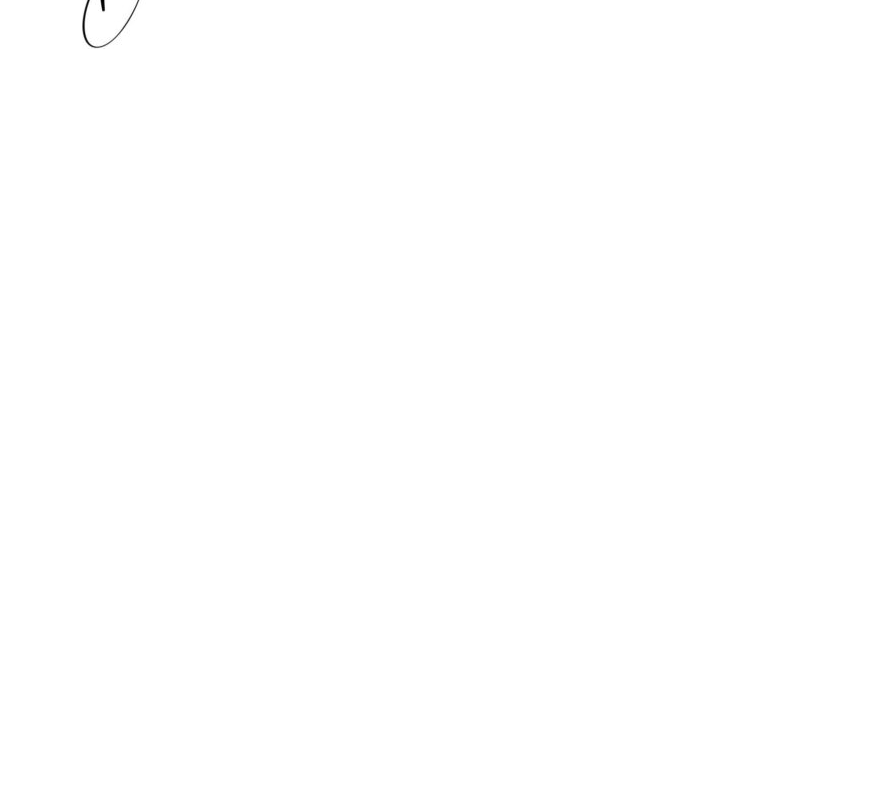
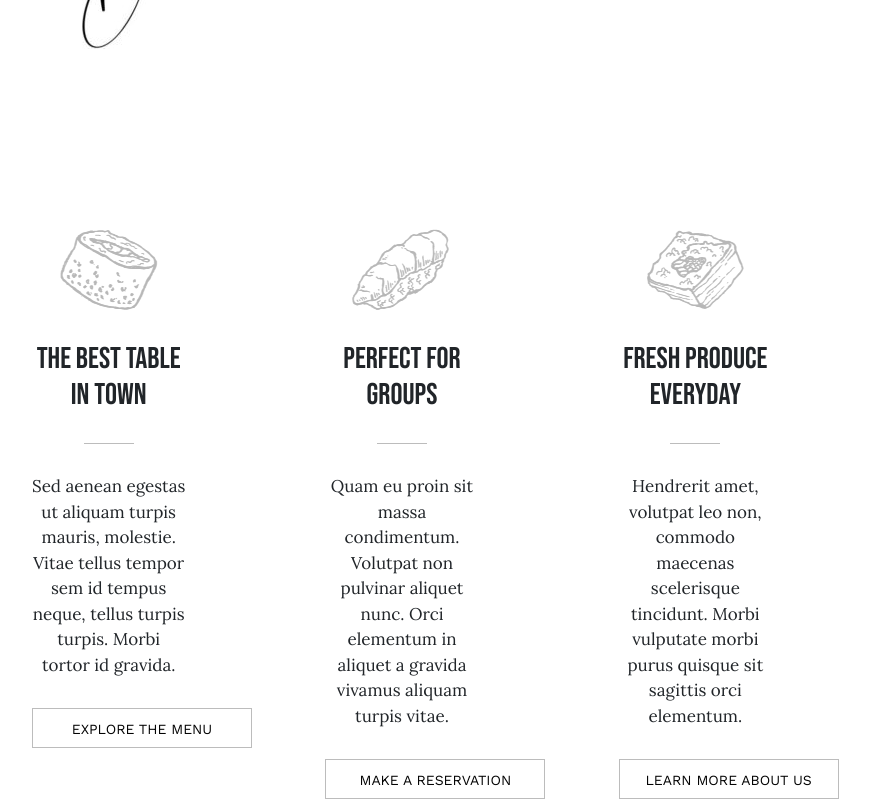
Before and after one commit to elepot87/proj-html-vuejs, a Vue app: page / in a window 1280 px wide. Shown: the part 2786-3586 px from the top of the page, without its empty margins (238-1108 px from the left). Before the commit the page ends 3065 px from the top, so only its background shows below. Built offline with nearby package versions, Linux system fonts and the light colour scheme.

Commit message:
aggiunta parte features nel main

```diff
--- a/src/components/Main.vue
+++ b/src/components/Main.vue
@@ -34,6 +34,41 @@
         </div>
       </div>
     </section>
+    <section class="features d-flex px-200">
+      <div class="col-left text-center">
+        <img :src="require(`@/assets/images/sushi-1.png`)" alt="icona sushi" />
+        <h3 class="title-feature">the best table in town</h3>
+        <div class="separator"></div>
+        <p class="text-feature">
+          Sed aenean egestas ut aliquam turpis mauris, molestie. Vitae tellus
+          tempor sem id tempus neque, tellus turpis turpis. Morbi tortor id
+          gravida.
+        </p>
+        <button class="button-secondary">explore the menu</button>
+      </div>
+      <div class="col-center text-center">
+        <img :src="require(`@/assets/images/sushi-2.png`)" alt="icona sushi" />
+        <h3 class="title-feature">perfect for groups</h3>
+        <div class="separator"></div>
+        <p class="text-feature">
+          Quam eu proin sit massa condimentum. Volutpat non pulvinar aliquet
+          nunc. Orci elementum in aliquet a gravida vivamus aliquam turpis
+          vitae.
+        </p>
+        <button class="button-secondary">make a reservation</button>
+      </div>
+      <div class="col-right text-center">
+        <img :src="require(`@/assets/images/sushi-3.png`)" alt="icona sushi" />
+        <h3 class="title-feature">fresh produce everyday</h3>
+        <div class="separator"></div>
+        <p class="text-feature">
+          Hendrerit amet, volutpat leo non, commodo maecenas scelerisque
+          tincidunt. Morbi vulputate morbi purus quisque sit sagittis orci
+          elementum.
+        </p>
+        <button class="button-secondary">learn more about us</button>
+      </div>
+    </section>
   </main>
 </template>
 
--- a/src/styles/global.scss
+++ b/src/styles/global.scss
@@ -31,3 +31,27 @@
   background-color: $secondary-color;
   color: $primary-color;
 }
+
+.button-secondary {
+  border: 1px solid $third-color;
+  background-color: $secondary-color;
+  text-transform: uppercase;
+  color: $primary-color;
+  font-family: $button-font;
+  font-size: $button-size;
+  width: 220px;
+  height: 40px;
+  line-height: 40px;
+}
+
+.button-secondary:hover {
+  border: 1px solid $primary-color;
+  background-color: $secondary-color;
+}
+
+// Spacing
+
+.px-200 {
+  padding-right: 200px;
+  padding-left: 200px;
+}
--- a/src/styles/main.scss
+++ b/src/styles/main.scss
@@ -2,8 +2,9 @@
 @import "@/styles/variables";
 
 main {
+  // Section 1
   .message-chef {
-    padding: 200px 290px;
+    padding: 200px 290px 150px;
     .left {
       padding: 50px 100px 30px 30px;
       .text1,
@@ -52,4 +53,29 @@ main {
       }
     }
   }
+  //   Section 2
+  .features {
+    .col-left,
+    .col-center,
+    .col-right {
+      width: calc(100% / 3 - 140px);
+      margin: 0 70px;
+    }
+    .title-feature {
+      font-size: $icon-title;
+      font-family: $hero-font-title;
+      margin: 30px 0;
+    }
+    .separator {
+      width: 50px;
+      height: 1px;
+      background-color: $third-color;
+      margin: 0 auto;
+    }
+    .text-feature {
+      font-size: $icon-text;
+      font-family: $primary-font;
+      margin: 30px 0;
+    }
+  }
 }
--- a/src/styles/variables.scss
+++ b/src/styles/variables.scss
@@ -17,3 +17,5 @@ $bold: 700;
 $button-size: 14px;
 $paragraph-size: 19px;
 $title-section-big: 75px;
+$icon-title: 30px;
+$icon-text: 17px;
```
